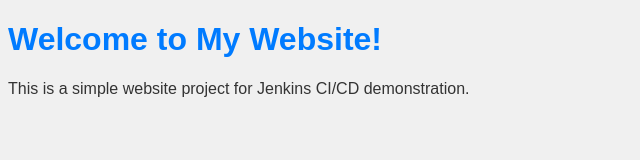
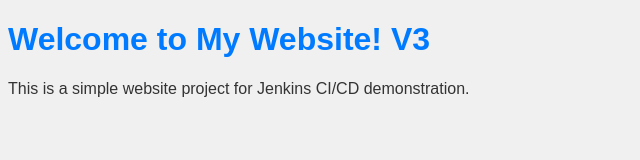
Before and after one commit to Ahmar1232/jenkins-website-ci, a plain HTML site: page index.html in a window 1280 px wide. Shown: the full height of the page, 0-640 px from the left. Drawn offline with Linux system fonts and the light colour scheme.

Commit message:
version 3

```diff
--- a/index.html
+++ b/index.html
@@ -8,7 +8,7 @@ scale=1.0">
 <link rel="stylesheet" href="styles.css">
 </head>
 <body>
-<h1>Welcome to My Website!</h1>
+<h1>Welcome to My Website! V3</h1>
 <p>This is a simple website project for Jenkins CI/CD
 demonstration.</p>
 </body>
```
